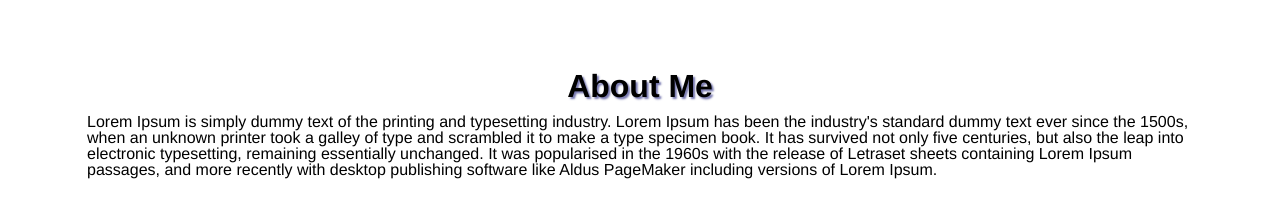
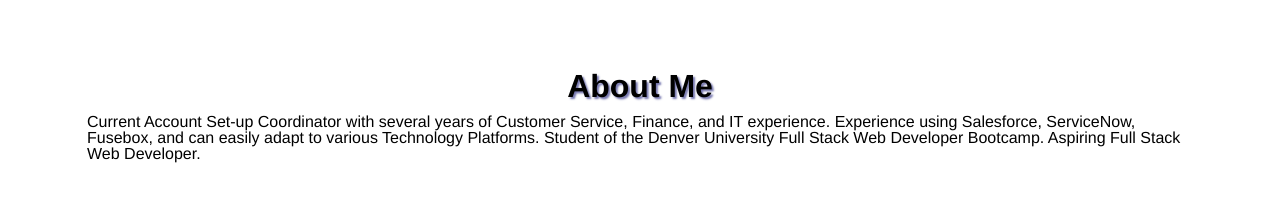
Before and after one commit to jacob-studer/02-Advanced-CSS-Portfolio, a plain HTML site: page index.html in a window 1280 px wide. Shown: the part 802-1024 px from the top of the page. Drawn offline with Linux system fonts and the light colour scheme.

Commit message:
adding about me section paragraph

```diff
--- a/assets/css/style.css
+++ b/assets/css/style.css
@@ -324,4 +324,4 @@ h4 {
     .contact-me ul {
         flex-direction: column;
         align-items: center;
-        }
+    }
--- a/index.html
+++ b/index.html
@@ -44,7 +44,7 @@
     <main>
         <section class="about-me" id="aboutme">
             <h2>About Me</h2>
-            <p>Lorem Ipsum is simply dummy text of the printing and typesetting industry. Lorem Ipsum has been the industry's standard dummy text ever since the 1500s, when an unknown printer took a galley of type and scrambled it to make a type specimen book. It has survived not only five centuries, but also the leap into electronic typesetting, remaining essentially unchanged. It was popularised in the 1960s with the release of Letraset sheets containing Lorem Ipsum passages, and more recently with desktop publishing software like Aldus PageMaker including versions of Lorem Ipsum.</p>
+            <p>Current Account Set-up Coordinator with several years of Customer Service, Finance, and IT experience. Experience using Salesforce, ServiceNow, Fusebox, and can easily adapt to various Technology Platforms. Student of the Denver University Full Stack Web Developer Bootcamp. Aspiring Full Stack Web Developer.</p>
         </section>
 
         <hr>
```
